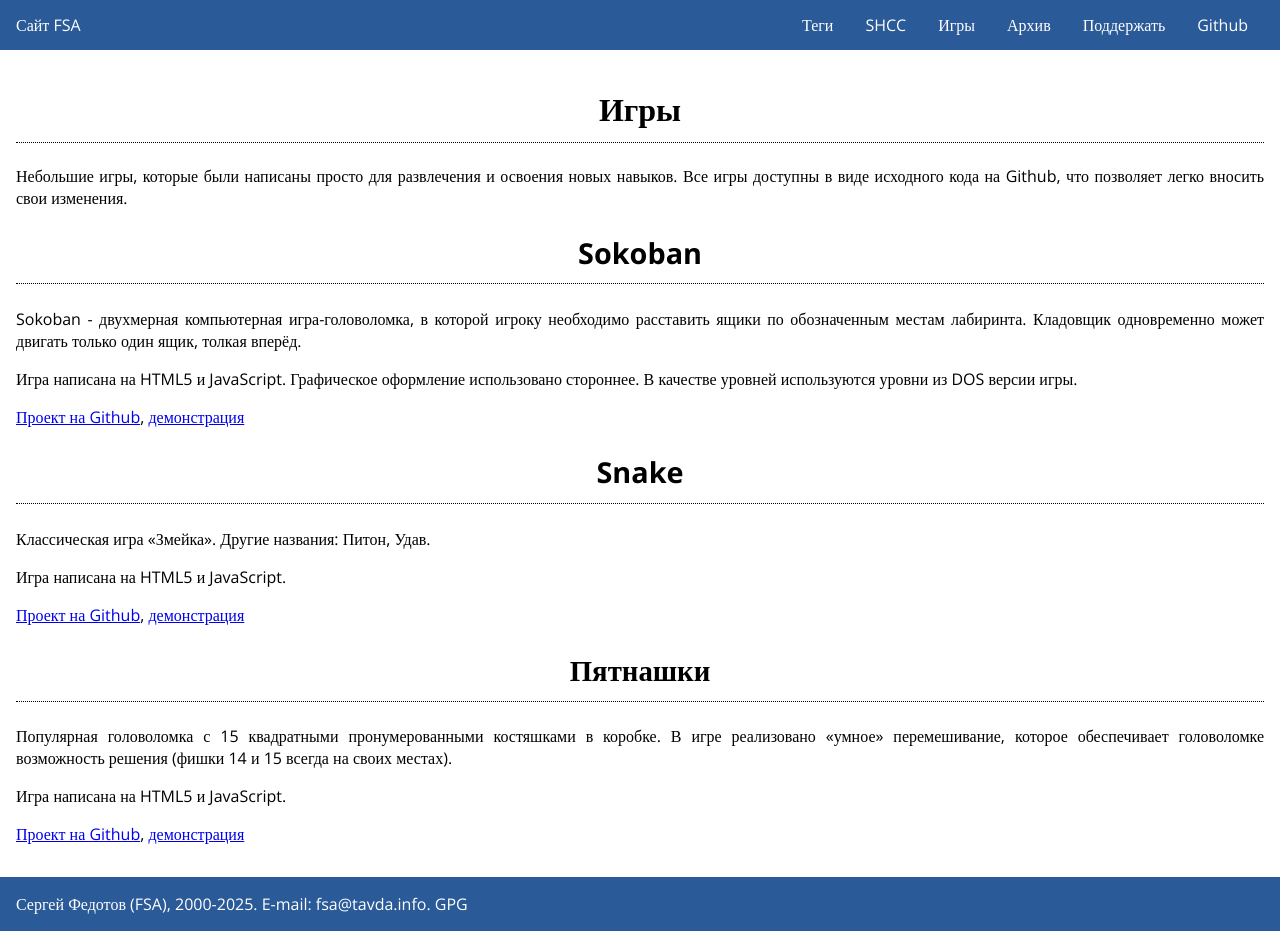
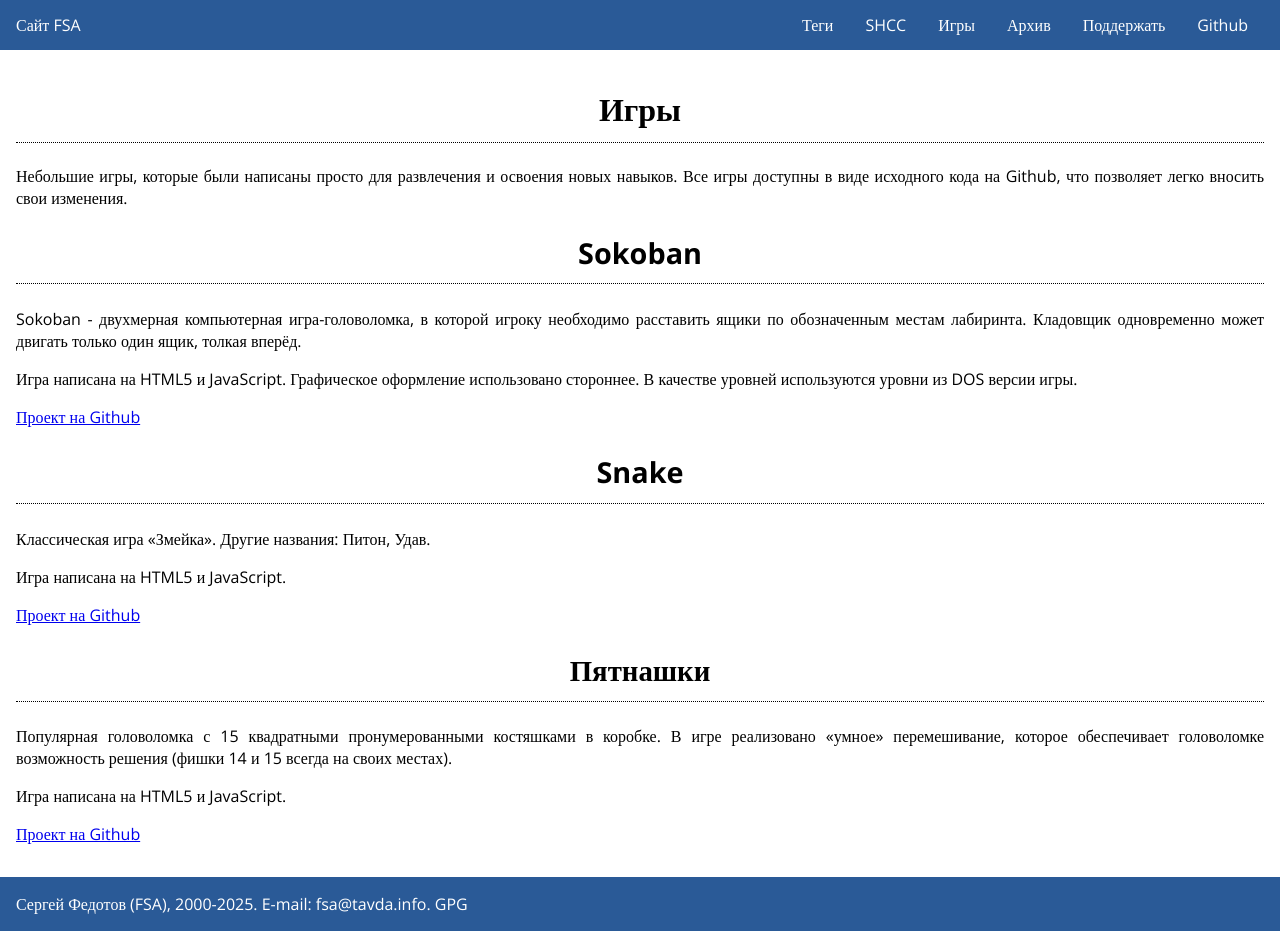
Before and after one commit to fsa/site, a Jekyll site: the page built from games.md, in a window 1280 px wide. Built offline with Jekyll 4.4.1, drawn with Linux system fonts in a browser that asks for light colours; our own code applies the rules of GitHub Pages for plain Markdown files.

Commit message:
Убраны не рабоиающие ссылки на демо игр

```diff
--- a/games.md
+++ b/games.md
@@ -12,7 +12,7 @@ Sokoban - двухмерная компьютерная игра-головол
 
 Игра написана на HTML5 и JavaScript. Графическое оформление использовано стороннее. В качестве уровней используются уровни из DOS версии игры.
 
-[Проект на Github](https://github.com/fsa/html5-sokoban), [демонстрация](https://tavda.info/sokoban/)
+[Проект на Github](https://github.com/fsa/html5-sokoban)
 
 ## Snake
 
@@ -20,7 +20,7 @@ Sokoban - двухмерная компьютерная игра-головол
 
 Игра написана на HTML5 и JavaScript.
 
-[Проект на Github](https://github.com/fsa/html5-snake), [демонстрация](https://tavda.info/snake/)
+[Проект на Github](https://github.com/fsa/html5-snake)
 
 ## Пятнашки
 
@@ -28,4 +28,4 @@ Sokoban - двухмерная компьютерная игра-головол
 
 Игра написана на HTML5 и JavaScript.
 
-[Проект на Github](https://github.com/fsa/html5-fifteen), [демонстрация](https://tavda.info/fifteen/)
+[Проект на Github](https://github.com/fsa/html5-fifteen)
```
